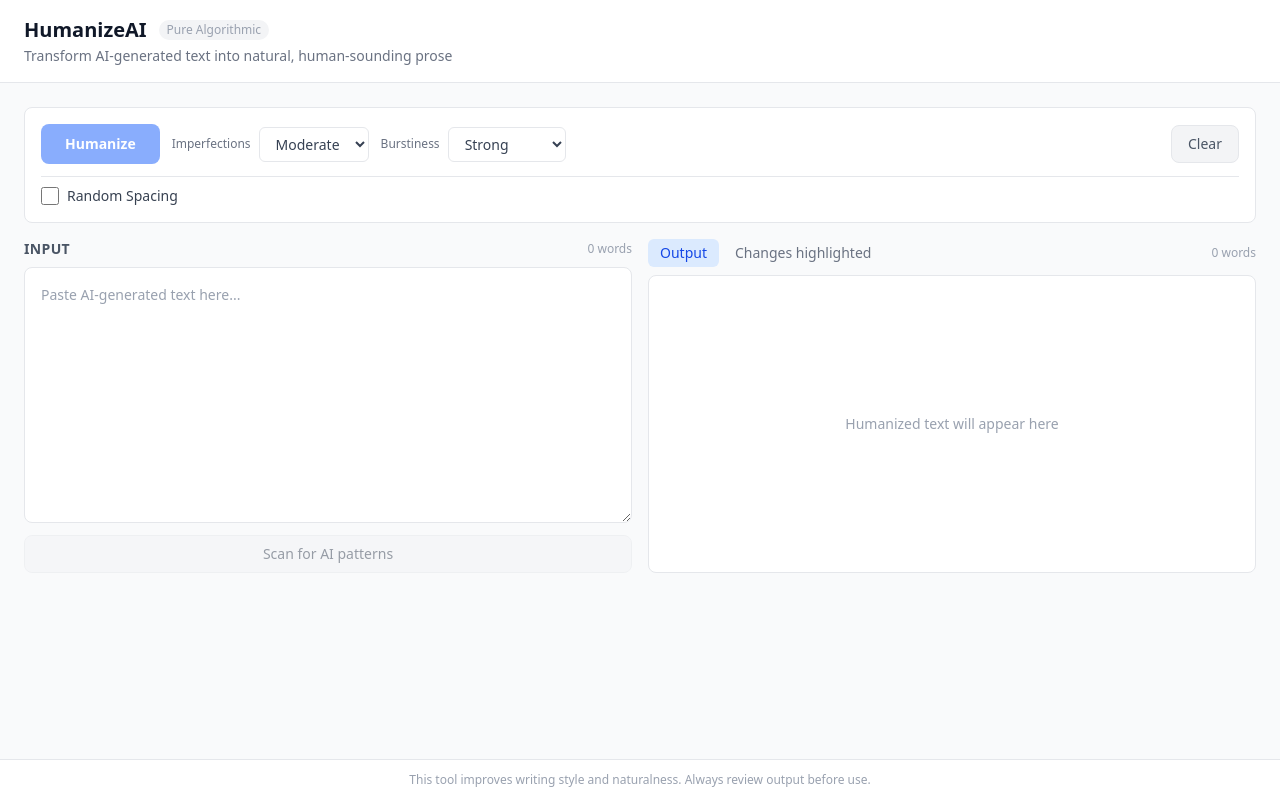
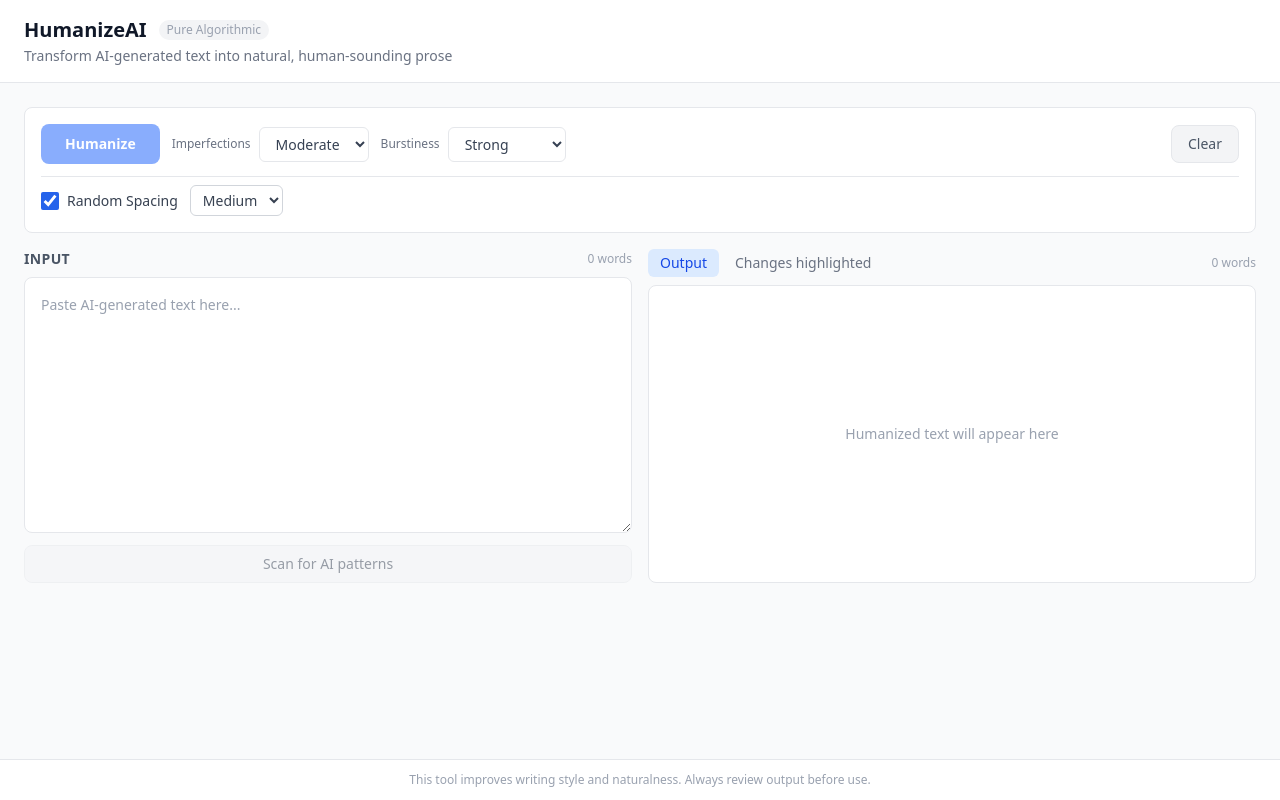
Before and after one commit to FireBlazer03/HumananizeMe, a Next.js app: page / in a window 1280 px wide. Built offline with nearby package versions, Linux system fonts and the light colour scheme.

Commit message:
feat: enable Random Spacing by default
Toggle UI not rendering in browser despite correct code. Set
randomSpacingEnabled to true by default so spacing imperfections
always apply at medium intensity.

https://claude.ai/code/session_015aJyUMvBmyHLk4NWb4yQRG

```diff
--- a/app/page.tsx
+++ b/app/page.tsx
@@ -37,7 +37,7 @@ export default function Home() {
   const [settings, setSettings] = useState<HumanizerSettings>({
     imperfectionLevel: 'moderate',
     burstinessMode: 'strong',
-    randomSpacingEnabled: false,
+    randomSpacingEnabled: true,
     randomSpacingIntensity: 'medium',
   });
   const [detectionReport, setDetectionReport] = useState<DetectionReportType | null>(null);
```
